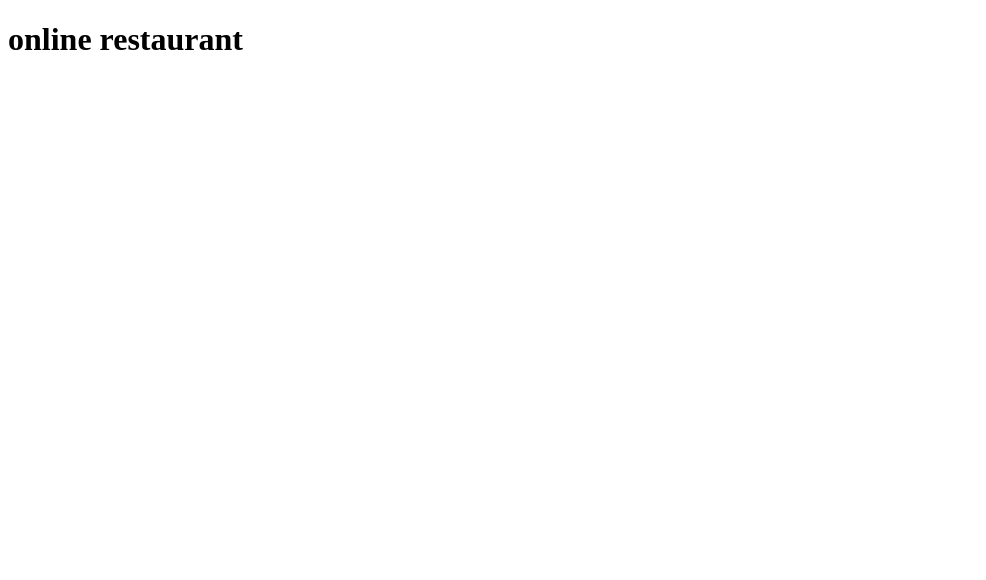
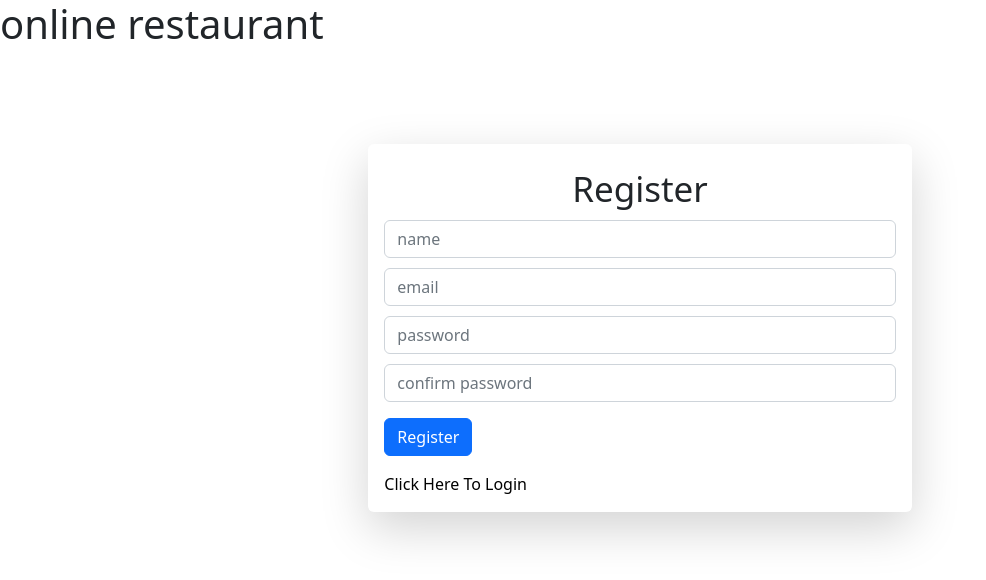
Before and after one commit to dikkat-lutfen/online-restaurant, a React (Create React App) app in the folder app/online-restaurant/: page / in a window 1280 px wide. Shown: the top 580 px of the page, without its empty margins (0-986 px from the left). Built offline with nearby package versions, Linux system fonts and the light colour scheme.

Commit message:
update wip

```diff
--- a/app/online-restaurant/src/App.js
+++ b/app/online-restaurant/src/App.js
@@ -1,7 +1,11 @@
+import RegisterScreen from './screens/RegisterScreen';
+import LoginScreen from './screens/LoginScreen';
 function App() {
   return (
     <div className="App">
       <h1>online restaurant</h1>
+      {/* <LoginScreen /> */}
+      <RegisterScreen />
     </div>
   );
 }
--- /dev/null
+++ b/app/online-restaurant/src/index.css
@@ -0,0 +1,3 @@
+input {
+  margin-top: 10px !important;
+}
```
Also changed, not shown: app/online-restaurant/package.json (+6 -1 lines), app/online-restaurant/src/index.js (+6 -2 lines), 1 other file (tests, documents, lock files or other folders).
